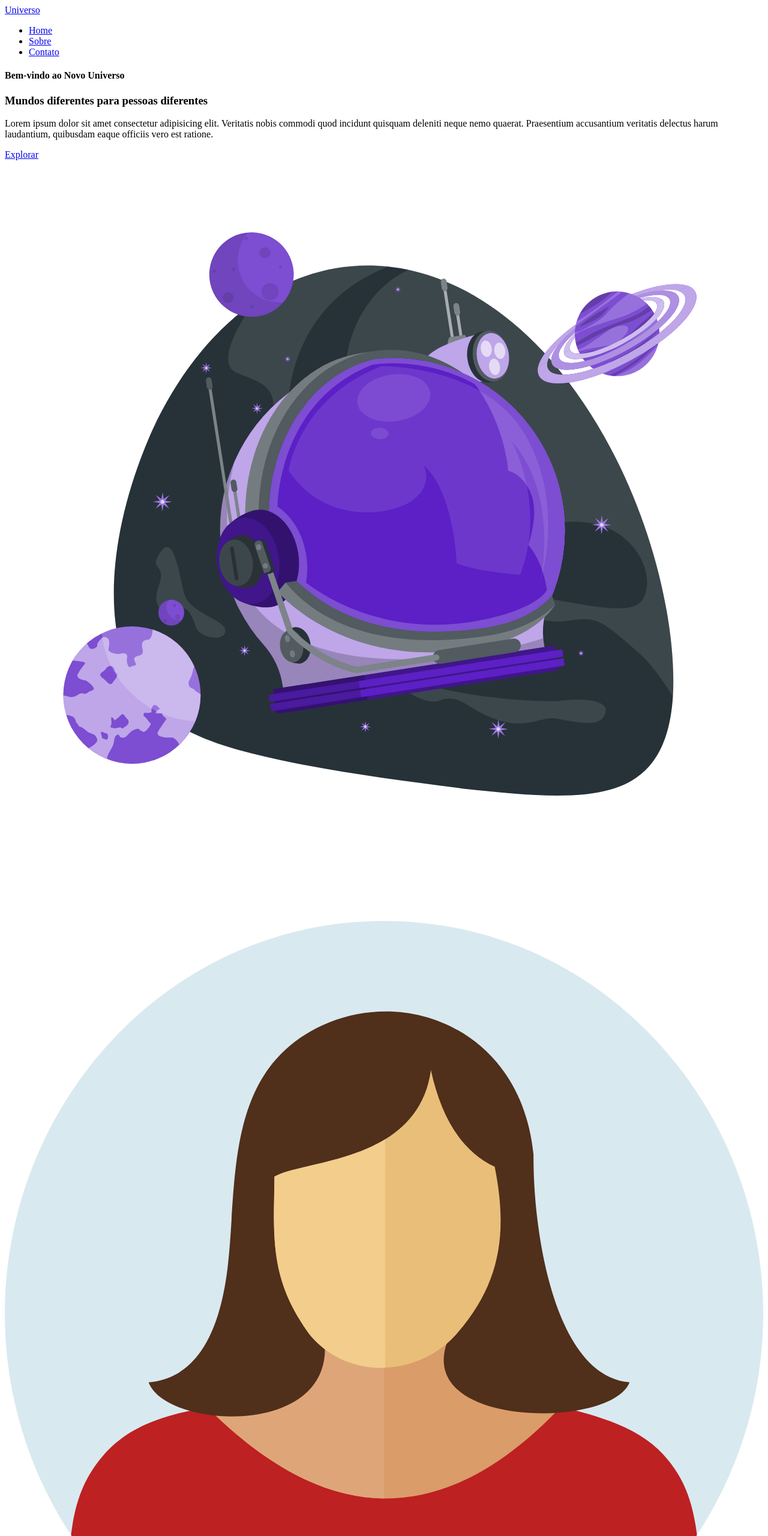
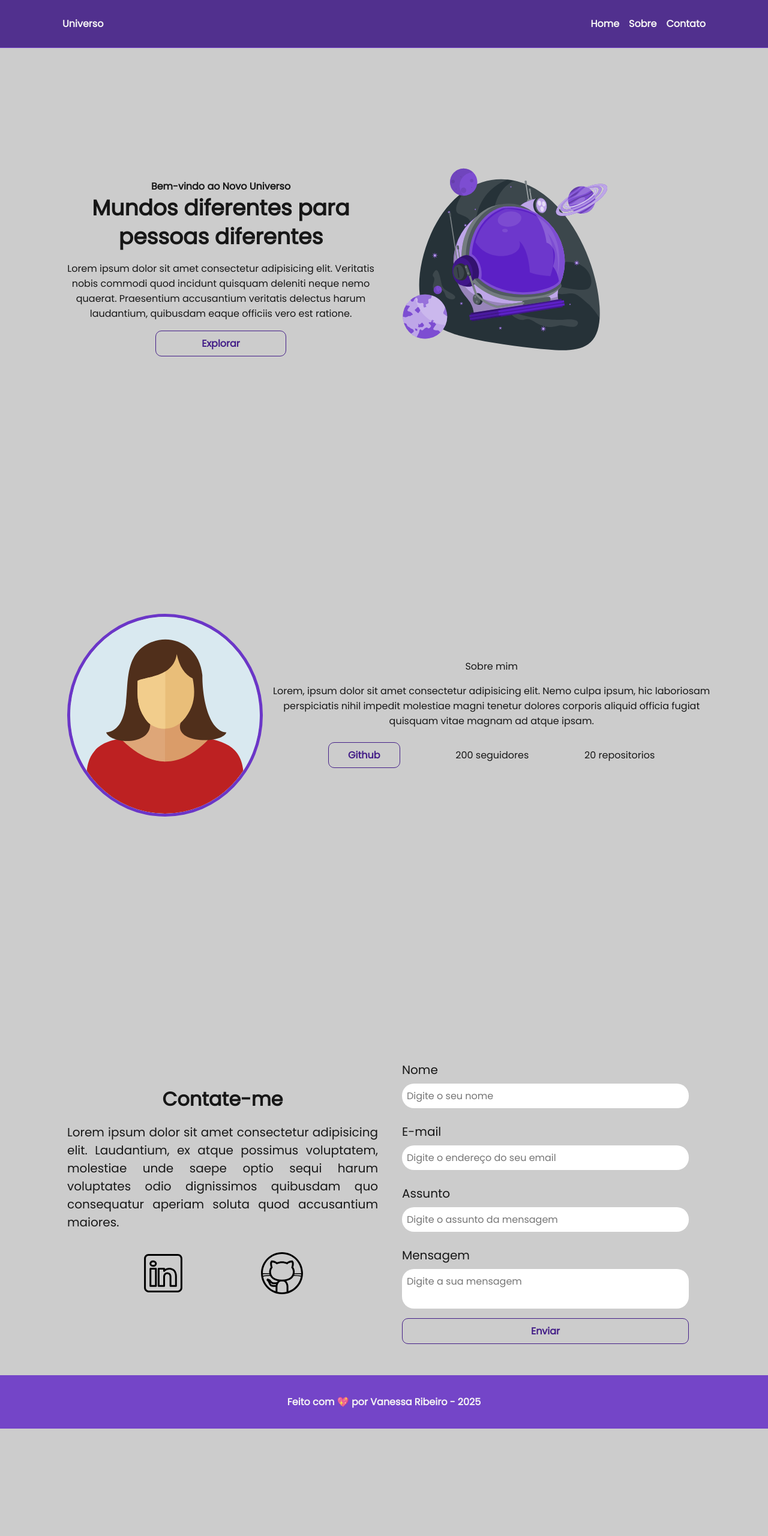
Before and after one commit to vanessaribeiro03/portifolio-vanessa-ribeiro, a plain HTML site: page index.html in a window 1280 px wide. Shown: the top 2560 px of the page at 60% size. After the commit the page ends 2381 px from the top, so only its background shows below. Drawn offline with Linux system fonts and the light colour scheme.

Commit message:
feat: criação do arquivo CSS

```diff
--- /dev/null
+++ b/assets/css/styles.css
@@ -0,0 +1,394 @@
+*{
+    margin: 0;
+    padding: 0;
+    box-sizing: border-box;
+    text-decoration: none;
+    outline: none;
+    font-weight: 400;
+    font-family: 'Poppins', sans-serif;
+}
+
+:root{
+    --purple-200: #9a7bd1;
+    --purple-500: #6b36c8;
+    --purple-800: #441f88;
+
+    --gray-200: #cccccc;
+    --gray-400: #505861;
+
+    --black-800: #171717;
+
+    --white: #F9F9F9;
+}
+
+html{
+    width: 100%;
+    height: 100vh;
+    scroll-behavior: smooth;
+}
+
+body{
+    background-color: var(--gray-200);
+    color: var(--black-800);
+    -webkit-font-smoothing: antialiased;
+    -moz-osx-font-smoothing: grayscale;
+}
+
+button,
+a{
+    cursor: pointer;
+}
+
+.botao{
+    padding: 0.5rem 2rem;
+    border: 1px solid var(--purple-800);
+    border-radius: 10px;
+    font-size: 1rem;
+    font-weight: 700;
+    text-align: center;
+    color: var(--purple-800);
+    background: none;
+}
+
+.botao:hover{
+    color: var(--white);
+    background-color: var(--purple-800);
+}
+
+.flex{
+    display: flex;
+    justify-content: center;
+    align-items: center;
+}
+
+/* Estilização - Seção Header */
+
+.menu_container{
+    height: 80px;
+    position: sticky;
+    top: 0;
+    width: 100%;
+    background-color: var(--purple-800);
+    border-bottom: 1px solid var(--purple-500);
+    filter: opacity(0.9);
+}
+
+.menu_container a{
+    color: var(--white);
+    font-weight: 700;
+}
+
+.menu_container a:hover{
+    color: var(--purple-200);
+}
+
+.menu_content{
+    max-width: 1120px;
+    padding: 0 24px;
+    width: 100%;
+    display: flex;
+    justify-content: space-between;
+}
+
+.menu_list{
+    list-style: none;
+    text-align: center;
+}
+
+.menu_list li{
+    margin-left: 1rem;
+}
+
+#menu_content_sucess {
+    width: 100%;
+    max-width: 1120px;
+    padding: 0 1.5rem;
+}
+
+/* Estilização da Seção Home */
+
+.home_container{
+    max-width: 1120px;
+    margin: 16px auto;
+    padding: 0 1rem;
+    height: calc(100vh - 100px);
+}
+
+.home_container p,
+h1,
+h4{
+    text-align: center;
+    font-size: 1rem;
+}
+
+.home_container h1{
+    font-size: 2.25rem;
+    line-height: 3rem;
+    font-weight: 700;
+}
+
+.home_container h4{
+    font-weight: 700;
+}
+
+.home_container p{
+    margin: 1rem 0;
+}
+
+.home_container .botao{
+    width: 40%;
+}
+
+.home_content{
+    width: 50vw;
+    flex-direction: column;
+}
+
+.home_content img{
+    display: flex;
+    width: 75%;
+}
+
+/* Estilização da pagina Sucess */
+.home_container_sucess {
+    height: calc(100vh - 12.5rem);
+    max-width: 1120px;
+    margin: 1rem auto;
+    padding: 0 1rem;
+}
+
+#home_sucess {
+    width: 50vw;
+    flex-direction: column;
+}
+
+#home_sucess h1 {
+    font-size: 2rem;
+    font-weight: 700;
+}
+
+#home_sucess h4 {
+    font-size: 1.25rem;
+    padding: 1rem;
+}
+
+/* Estilização da Seção about */
+
+.sobre_container {
+    max-width: 1120px;
+    margin: -1.25rem auto;
+    padding: 0 1rem;
+    height: 100vh;
+}
+
+.sobre_container img {
+    width: 30%;
+    margin: 1rem;
+    border: 5px solid var(--purple-500);
+    border-radius: 50%;
+}
+
+.sobre_container h2 {
+    font-size: 2rem;
+    font-weight: bold;
+    line-height: 3rem;
+    text-align: center;
+}
+
+.sobre_container p {
+    margin: 1rem 0;
+    text-align: center;
+}
+
+.sobre_github {
+    justify-content: space-evenly;
+}
+
+#sobre_texto {
+    margin-left: 2rem;
+}
+
+/* Estilização da Seção Contact */
+.contato_container{
+    display: grid;
+    grid-template-columns: 1fr 1fr;
+    justify-content: center;
+    align-items: center;
+    gap: 1.25rem;
+    max-width: 1120px;
+    margin: 4rem auto 2rem;
+    padding: 0 2rem ;
+}
+
+.contato_container h4{
+    margin: 1rem 0;
+    font-size: 2rem;
+    font-weight: 700;
+}
+
+.contato_content{
+    flex-direction: column;
+    margin: 4rem 0 0 0;
+    font-size: 1.25rem;
+}
+
+.contato_content p{
+    display: block;
+    text-align: justify;
+}
+
+/* Estilização da Seção Redes Sociais */
+
+.social_container{
+    display: flex;
+    justify-content: space-evenly;
+    margin: 2rem 0 0 0;
+}
+
+.social_icon{
+    width: 4.75rem;
+    height: 4.75rem;
+}
+
+.social_icon:hover{
+    filter: brightness(0)
+    saturate(100%)
+    invert(20%)
+    sepia(24%)
+    saturate(4557%)
+    hue-rotate(242deg)
+    brightness(89%)
+    contrast(108%);
+}
+
+/* Estilização da seção form */
+
+form{
+    display: flex;
+    flex-direction: column;
+    margin: 7rem 0 0 0;
+    padding: 1.25rem;
+    border: none;
+}
+
+form label{
+    font-size: 1.25rem;
+    text-align: left;
+}
+
+form input,
+textarea{
+    width: 100%;
+    margin: 0.5rem 0 1rem;
+    padding: 0.5rem;
+    border-radius: 20px;
+    border: none;
+    font-size: 1rem;
+}
+
+textarea{
+    resize: none;
+}
+
+form span{
+    margin-bottom: 0.5rem;
+    margin-left: 0.75rem;
+    font-size: 0.75rem;
+    line-height: 1.25rem;
+    color: red;
+}
+
+footer {
+    margin: 0;
+    padding: 2rem;
+    font-weight: bold;
+    text-align: center;
+    color: var(--white);
+    background-color: var(--purple-500);
+    filter: opacity(0.9);
+}
+
+/* Modo Responsivo */
+/* Smartphone - Telas até 480px*/
+
+@media screen and (max-width: 480px){
+    body{
+        display: flex;
+        flex-direction: column;
+        min-height: 100vh;
+    }
+    main{
+        display: flex;
+        flex: 1;
+        flex-direction: column;
+    }
+
+    footer{
+        margin-top: auto;
+    }
+
+    /* Ajustes no Menu */
+
+    .menu_container{
+        height: auto;
+        padding: 1rem 0;
+    }
+
+    .menu_content{
+        justify-content: center;
+        max-width: 100%;
+        padding: 1rem;
+    }
+
+    #titulo a{
+        font-size: 1.75rem;
+    }
+
+    .menu_list{
+        display: none;
+    }
+
+    /* Ajustes na seção */
+
+    .home_container{
+        flex-direction: column-reverse;
+        width: 100%;
+        height: auto;
+        margin-top: 2rem;
+    }
+
+    .home_content{
+        width: 100%;
+    }
+
+    .home_content h1{
+        font-size: 1.75rem;
+        line-height: 2.25rem;
+    }
+
+    .home_content .botao, img{
+        width: 80%;
+    }
+
+    .home_content img{
+        width: 80%;
+    }
+
+    #home_texto{
+        margin-top: 0.5rem;
+    }
+
+
+    #home_imagem{
+        margin-bottom: 0;
+    }
+
+    /* Ajustes na seção about */
+
+    .sobre_container{
+        flex-direction: column;
+        width: 100%;
+        height: auto;
+        margin-top: 3rem;
+    }
+}
--- a/index.html
+++ b/index.html
@@ -1,19 +1,28 @@
 <!DOCTYPE html>
 <html lang="pt-br">
 <head>
+
+    <!-- Fontes do Google -->
+    <link rel="preconnect" href="https://fonts.googleapis.com">
+    <link rel="preconnect" href="https://fonts.gstatic.com" crossorigin>
+
+    <!-- Fonte do Google - Poppins -->
+    <link href="https://fonts.googleapis.com/css2?family=Poppins&display=swap" rel="stylesheet">
+
     <meta charset="UTF-8">
     <meta name="viewport" content="width=device-width, initial-scale=1.0">
     <meta name="description" content="Projeto Portfólio">
     <meta name="author" content="Vanessa Ribeiro">
     <meta name="keywords" content="HTML, CSS, JavaScript">
     <link rel="icon" href="./assets/img/favicon.svg"/>
+    <link rel="stylesheet" href="./assets/css/styles.css">
     <title>Portfólio da Vanessa</title>
 </head>
 <body>
     <!-- Cabeçalho da pagina -->
-    <header>
+    <header class="flex menu_container" >
 
-        <div id="header_content">
+        <div id="header_content" class="menu_content">
 
             <!-- Titulo do Cabeçalho -->
             <div id="titulo">
@@ -21,10 +30,10 @@
             </div>
 
             <!-- Menu  -->
-            <div id="menu">
+            <div id="menu" class="flex">
                 <nav>
                     <!-- Marcadores não ordenados -->
-                     <ul>
+                     <ul class="flex menu_list">
                         <li><a href="#">Home</a></li>
                         <li><a href="#about">Sobre</a></li>
                         <li><a href="#contact">Contato</a></li>
@@ -39,37 +48,39 @@
     <!-- Seção principal da pagina -->
     <main>
 
-        <section id="home">
+        <section id="home" class="flex home_container">
 
-            <article id="home_texto">
+            <article id="home_texto" class="flex home_content">
 
                 <h4>Bem-vindo ao Novo Universo</h4>
                 <h1>Mundos diferentes para pessoas diferentes</h1>
                 <p>Lorem ipsum dolor sit amet consectetur adipisicing elit. Veritatis nobis commodi quod incidunt quisquam deleniti neque nemo quaerat. Praesentium accusantium veritatis delectus harum laudantium, quibusdam eaque officiis vero est ratione.</p>
                 <a
                     href="https://github.com/vanessaribeiro03" target="_blank"
+                    class="botao"
                 >
                     Explorar
                 </a>
             </article>
 
-            <article id="home_imagem">
+            <article id="home_imagem" class="home_content">
                 <img src="./assets/img/astronauta.svg" alt="Capacete de Astronauta Animado">
             </article>
 
         </section>
 
-        <section id="about">
-            <img src="./assets/img/user_02.svg"
-            alt="Foto do perfil do github">
+        <section id="about" class="flex sobre_container">
+
+            <img src="./assets/img/user_02.svg" alt="Foto do perfil do github">
 
             <article id="about_texto">
                 <h1>Sobre mim</h1>
                 <p>Lorem, ipsum dolor sit amet consectetur adipisicing elit. Nemo culpa ipsum, hic laboriosam perspiciatis nihil impedit molestiae magni tenetur dolores corporis aliquid officia fugiat quisquam vitae magnam ad atque ipsam.</p>
 
-                <div id="about_github">
+                <div id="about_github" class="flex sobre_github">
                     <a
                         href="https://github.com/vanessaribeiro03" target="_blank"
+                        class="botao"
                 >
                     Github
                 </a>
@@ -80,61 +91,45 @@
 
         </section>
 
-        <section id="contact">
+        <!-- Seção de Contato -->
+        <section id="contact" class="contato_container">
 
+            <article id="redes_sociais" class="contato_content">
                 <h4>Contate-me</h4>
                 <p>Lorem ipsum dolor sit amet consectetur adipisicing elit. Laudantium, ex atque possimus voluptatem, molestiae unde saepe optio sequi harum voluptates odio dignissimos quibusdam quo consequatur aperiam soluta quod accusantium maiores.</p>
 
-            <div id="icones_redes_sociais">
+                <!-- Redes Sociais -->
+                <div id="icones_redes_sociais" class="social_container">
                     <a href="https://www.linkedin.com/in/vanessaribeiro-/" target="_blank">
-                    <img src="./assets/img/linkedin.svg"
-                    alt="Logo do Linkedin"
-                    >
+                        <img src="./assets/img/linkedin.svg" alt="Logo do Linkedin" class="social_icon">
                     </a>
 
                     <a href="https://github.com/vanessaribeiro03" target="_blank">
-                    <img src="./assets/img/github.svg"
-                    alt="Logo do Github"
-                    >
+                        <img src="./assets/img/github.svg" alt="Logo do Github" class="social_icon">
                     </a>
                 </div>
+            </article>
 
+
+            <!-- Formulário de Contato -->
             <form action="sucess.html" method="get">
+
                 <label for="nome">Nome</label>
-                <input
-                    id="nome"
-                    type="text"
-                    name="nome"
-                    placeholder="Digite o seu nome"
-                >
+                <input id="nome" type="text" name="nome" placeholder="Digite o seu nome">
                 <span id="txtNome"></span>
 
                 <label for="email">E-mail</label>
-                <input
-                    id="email"
-                    type="text"
-                    name="email"
-                    placeholder="Digite o endereço do seu email"
-                >
+                <input id="email" type="text" name="email" placeholder="Digite o endereço do seu email">
                 <span id="txtEmail"></span>
 
                 <label for="assunto">Assunto</label>
-                <input
-                    id="assunto"
-                    type="text"
-                    name="assunto"
-                    placeholder="Digite o assunto da mensagem"
-                >
+                <input id="assunto" type="text" name="assunto" placeholder="Digite o assunto da mensagem">
                 <span id="txtassunto"></span>
 
                 <label for="mensagem">Mensagem</label>
-                <textarea
-                id="mensagem"
-                name="mensagem"
-                placeholder="Digite a sua mensagem"
-                >
-                </textarea>
-                <button type="submit">Enviar</button>
+                <textarea id="mensagem" name="mensagem" placeholder="Digite a sua mensagem"></textarea>
+
+                <button type="submit" class="botao">Enviar</button>
             </form>
 
         </section>
@@ -144,6 +139,6 @@
     <!-- Rodape da pagina -->
     <footer>
         Feito com 💖 por Vanessa Ribeiro - 2025
+    </footer>
 
-    </footer>
 </html>
```
Also changed, not shown: sucess.html (+32 -10 lines). Lines whose indentation alone changed are shown as unchanged.
